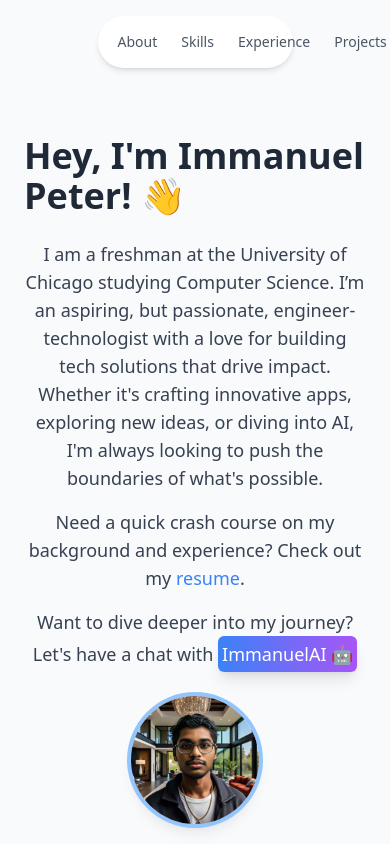
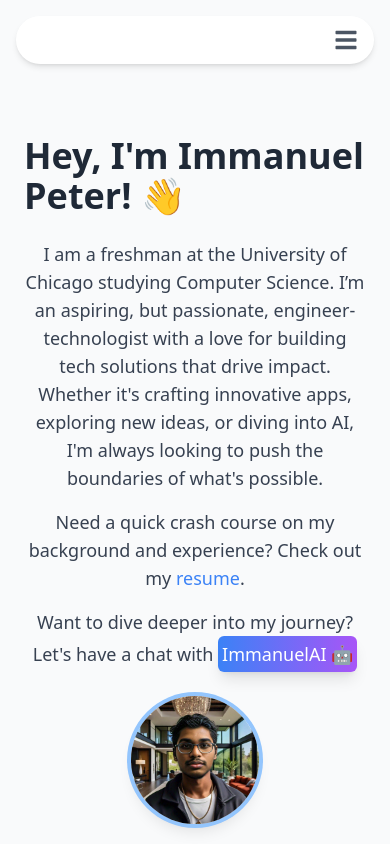
Before and after one commit to immanuel-peter/digital-resume, a React (Create React App) app: page / in a window 390 px wide. Shown: the top 844 px of the page. Built offline with nearby package versions, Linux system fonts and the light colour scheme.

Commit message:
Make navbar more mobile-friendly

```diff
--- a/src/components/Navbar.js
+++ b/src/components/Navbar.js
@@ -1,9 +1,12 @@
+// src/components/Navbar.js
+
 import React, { useEffect, useState } from "react";
-import { FaSun, FaMoon } from "react-icons/fa"; // Importing icons
+import { FaSun, FaMoon, FaBars, FaTimes } from "react-icons/fa";
 
 const Navbar = () => {
   const [activeSection, setActiveSection] = useState("");
   const [isDarkMode, setIsDarkMode] = useState(false);
+  const [menuOpen, setMenuOpen] = useState(false);
 
   const sections = [
     "about",
@@ -15,82 +18,81 @@ const Navbar = () => {
     "contact",
   ];
 
+  // Apply stored theme & highlight on scroll
   useEffect(() => {
-    // Check and apply the theme from localStorage on component mount
     const storedTheme = localStorage.getItem("theme");
     if (storedTheme === "dark") {
       setIsDarkMode(true);
       document.documentElement.classList.add("dark");
-    } else {
-      document.documentElement.classList.remove("dark");
     }
 
     const handleScroll = () => {
-      const sections = document.querySelectorAll("section");
-      const scrollPosition = window.scrollY;
+      const scrollY = window.scrollY;
+      const elems = document.querySelectorAll("section");
 
-      sections.forEach((section) => {
-        const sectionTop = section.offsetTop;
-        const sectionHeight = section.clientHeight;
-        if (
-          scrollPosition >= sectionTop - 100 &&
-          scrollPosition < sectionTop + sectionHeight - 100
-        ) {
+      elems.forEach((section) => {
+        const top = section.offsetTop - 100;
+        const bottom = top + section.clientHeight;
+        if (scrollY >= top && scrollY < bottom) {
           setActiveSection(section.id);
         }
       });
     };
 
     window.addEventListener("scroll", handleScroll);
-    return () => {
-      window.removeEventListener("scroll", handleScroll);
-    };
+    return () => window.removeEventListener("scroll", handleScroll);
   }, []);
 
-  const scrollToSection = (sectionId) => {
-    const section = document.getElementById(sectionId);
-    if (section) {
-      const navbarHeight = 80; // Approximate height of the navbar
-      const sectionTop =
-        section.getBoundingClientRect().top + window.pageYOffset;
-      window.scrollTo({
-        top: sectionTop - navbarHeight,
-        behavior: "smooth",
-      });
-    }
+  const scrollToSection = (id) => {
+    const section = document.getElementById(id);
+    if (!section) return;
+
+    const navbarHeight = 80;
+    const targetY = section.getBoundingClientRect().top + window.pageYOffset;
+    window.scrollTo({ top: targetY - navbarHeight, behavior: "smooth" });
+
+    // Close mobile menu after clicking
+    setMenuOpen(false);
   };
 
-  // Toggle dark mode and persist the theme in localStorage
   const toggleDarkMode = () => {
-    const newMode = !isDarkMode;
-    setIsDarkMode(newMode);
-    if (newMode) {
-      document.documentElement.classList.add("dark");
-      localStorage.setItem("theme", "dark");
-    } else {
-      document.documentElement.classList.remove("dark");
-      localStorage.setItem("theme", "light");
-    }
+    const nextMode = !isDarkMode;
+    setIsDarkMode(nextMode);
+    document.documentElement.classList.toggle("dark", nextMode);
+    localStorage.setItem("theme", nextMode ? "dark" : "light");
   };
 
   return (
     <div className="fixed top-4 left-0 right-0 z-50 flex justify-center">
-      <nav className="w-1/2 md:w-3/4 bg-white dark:bg-gray-800 shadow-md rounded-full">
-        <ul className="flex justify-around items-center p-2">
-          {sections.map((section) => (
-            <li key={section}>
+      <nav className="w-11/12 md:w-3/4 bg-white dark:bg-gray-800 shadow-md rounded-full flex flex-col items-center relative">
+        {/* Mobile hamburger / close button */}
+        <div className="flex md:hidden w-full justify-end px-4 py-3">
+          <button
+            onClick={() => setMenuOpen((o) => !o)}
+            aria-label={menuOpen ? "Close menu" : "Open menu"}
+            className="focus:outline-none text-gray-600 dark:text-gray-300"
+          >
+            {menuOpen ? <FaTimes size={24} /> : <FaBars size={24} />}
+          </button>
+        </div>
+
+        {/* Desktop navigation */}
+        <ul className="hidden md:flex justify-around items-center w-full p-2">
+          {sections.map((sec) => (
+            <li key={sec}>
               <button
-                onClick={() => scrollToSection(section)}
+                onClick={() => scrollToSection(sec)}
                 className={`text-sm font-medium px-3 py-2 rounded-full transition-colors duration-200 ${
-                  activeSection === section
+                  activeSection === sec
                     ? "bg-blue-600 text-white"
                     : "text-gray-600 dark:text-gray-300 hover:bg-blue-100 dark:hover:bg-gray-700"
                 }`}
               >
-                {section.charAt(0).toUpperCase() + section.slice(1)}
+                {sec.charAt(0).toUpperCase() + sec.slice(1)}
               </button>
             </li>
           ))}
+
           {/* Dark mode toggle */}
           <li>
             <button
@@ -105,6 +107,40 @@ const Navbar = () => {
             </button>
           </li>
         </ul>
+
+        {/* Mobile menu overlay */}
+        {menuOpen && (
+          <ul className="md:hidden flex flex-col items-center justify-center w-full absolute top-full mt-2 rounded-xl shadow-lg bg-white dark:bg-gray-800 z-40 animate-fade-in">
+            {sections.map((sec) => (
+              <li key={sec} className="w-full my-1">
+                <button
+                  onClick={() => scrollToSection(sec)}
+                  className={`w-full text-center font-medium px-4 py-3 rounded-lg transition-colors duration-200 ${
+                    activeSection === sec
+                      ? "bg-blue-600 text-white"
+                      : "text-gray-600 dark:text-gray-300 hover:bg-blue-100 dark:hover:bg-gray-700"
+                  }`}
+                >
+                  {sec.charAt(0).toUpperCase() + sec.slice(1)}
+                </button>
+              </li>
+            ))}
+
+            {/* Dark mode toggle in mobile menu */}
+            <li className="w-full my-1 flex justify-center">
+              <button
+                onClick={toggleDarkMode}
+                className="p-2 rounded-full text-gray-600 dark:text-gray-300 hover:bg-blue-100 dark:hover:bg-gray-700"
+              >
+                {isDarkMode ? (
+                  <FaSun className="text-yellow-500" size={18} />
+                ) : (
+                  <FaMoon className="text-gray-600" size={18} />
+                )}
+              </button>
+            </li>
+          </ul>
+        )}
       </nav>
     </div>
   );
```
